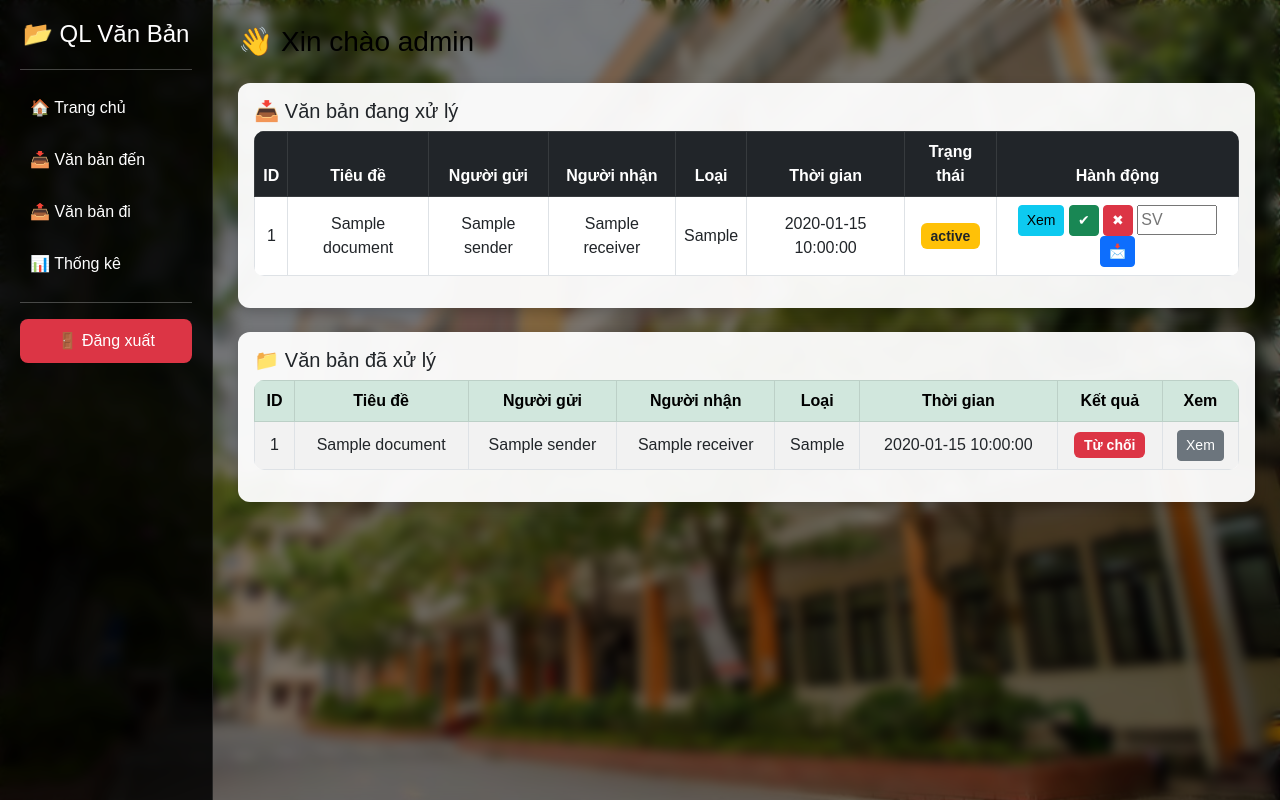
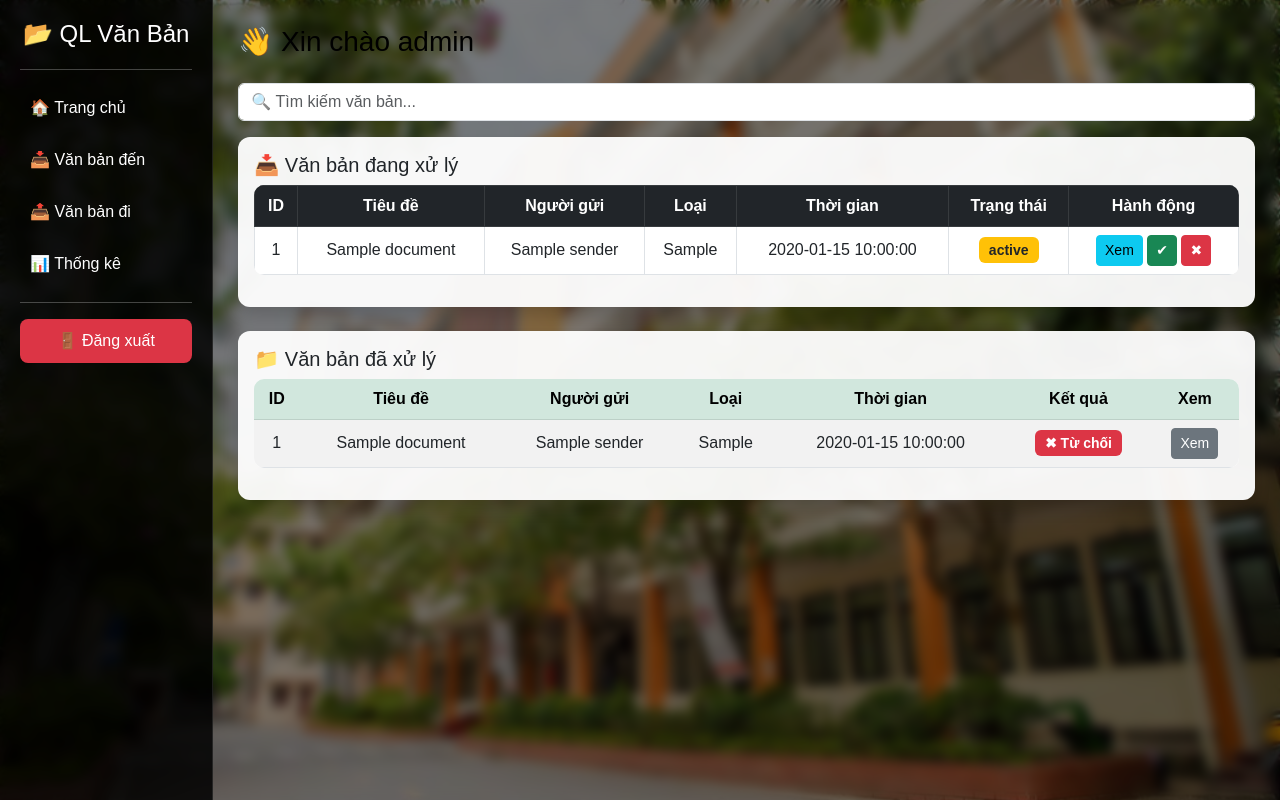
Before and after one commit to duykhanh0811/quanlyvanban, a Flask app: page /dashboard in a window 1280 px wide. Run offline with Flask 3, Linux system fonts and the light colour scheme; the visitor is signed in with stand-in values (Sample User, id 1); a database or web service that is not in the repository returns one stand-in record (values such as "Sample title"); some libraries are stand-ins or nearby versions.

Commit message:
Add files via upload

```diff
--- a/templates/dashboard.html
+++ b/templates/dashboard.html
@@ -1,83 +1,44 @@
 {% extends "base.html" %}
-
 {% block content %}
 
 <h3 class="mb-4">👋 Xin chào {{role}}</h3>
 
-<!-- ===== FORM SINH VIÊN ===== -->
+<!-- 🔎 SEARCH -->
+<form method="get" class="mb-3">
+    <input class="form-control" name="search" placeholder="🔍 Tìm kiếm văn bản...">
+</form>
+
+<!-- 📤 FORM GỬI (SINH VIÊN) -->
 {% if role == 'student' %}
-<div class="card p-3 mb-4">
+<div class="card p-3 mb-4 shadow">
     <h5>📤 Gửi văn bản</h5>
 
     <form action="/upload" method="post" enctype="multipart/form-data">
-        <div class="row">
-            <div class="col">
-                <input class="form-control" name="title" placeholder="Tiêu đề">
-            </div>
+        <input class="form-control mb-2" name="title" placeholder="Tiêu đề">
 
-            <div class="col">
-                <select class="form-control" name="doc_type">
+        <select class="form-control mb-2" name="doc_type">
             <option>Thông báo</option>
             <option>Nghị quyết</option>
             <option>Công văn</option>
         </select>
-            </div>
 
-            <div class="col">
-                <input class="form-control" type="file" name="file">
-            </div>
+        <input class="form-control mb-2" type="file" name="file">
 
-            <div class="col">
-                <button class="btn btn-primary">Gửi</button>
-            </div>
-        </div>
+        <button class="btn btn-primary w-100">Gửi</button>
     </form>
 </div>
 {% endif %}
 
-
-<!-- ===== FORM VĂN THƯ ===== -->
-{% if role == 'staff' %}
-<div class="card p-3 mb-4">
-    <h5>📤 Tạo văn bản gửi lãnh đạo</h5>
-
-    <form action="/staff_send" method="post" enctype="multipart/form-data">
-        <div class="row">
-            <div class="col">
-                <input class="form-control" name="title" placeholder="Tiêu đề">
-            </div>
-
-            <div class="col">
-                <select class="form-control" name="doc_type">
-                    <option>Thông báo</option>
-                    <option>Công văn</option>
-                </select>
-            </div>
-
-            <div class="col">
-                <input class="form-control" type="file" name="file">
-            </div>
-
-            <div class="col">
-                <button class="btn btn-primary">Gửi lên lãnh đạo</button>
-            </div>
-        </div>
-    </form>
-</div>
-{% endif %}
-
-
-<!-- ===== VĂN BẢN ĐANG XỬ LÝ ===== -->
-<div class="card p-3 mb-4">
+<!-- 📥 ĐANG XỬ LÝ -->
+<div class="card p-3 mb-4 shadow">
     <h5>📥 Văn bản đang xử lý</h5>
 
-    <table class="table table-bordered table-hover text-center">
+    <table class="table table-bordered table-hover text-center align-middle">
         <thead class="table-dark">
             <tr>
                 <th>ID</th>
                 <th>Tiêu đề</th>
                 <th>Người gửi</th>
-                <th>Người nhận</th>
                 <th>Loại</th>
                 <th>Thời gian</th>
                 <th>Trạng thái</th>
@@ -91,9 +52,9 @@
             <td>{{doc.id}}</td>
             <td>{{doc.title}}</td>
             <td>{{doc.sender}}</td>
-                <td>{{doc.receiver}}</td>
             <td>{{doc.doc_type}}</td>
             <td>{{doc.created_at}}</td>
+
             <td>
                 <span class="badge bg-warning text-dark">
                     {{doc.status}}
@@ -101,23 +62,16 @@
             </td>
 
             <td>
-                    <a class="btn btn-sm btn-info" href="/file/{{doc.filename}}">Xem</a>
+                <a class="btn btn-info btn-sm" href="/file/{{doc.filename}}">Xem</a>
 
-                    <!-- VĂN THƯ -->
                 {% if role == 'staff' %}
                 <a class="btn btn-success btn-sm" href="/staff_approve/{{doc.id}}">✔</a>
                 <a class="btn btn-warning btn-sm" href="/to_leader/{{doc.id}}">⬆</a>
                 {% endif %}
 
-                    <!-- ADMIN -->
                 {% if role == 'admin' %}
                 <a class="btn btn-success btn-sm" href="/approve/{{doc.id}}">✔</a>
                 <a class="btn btn-danger btn-sm" href="/reject/{{doc.id}}">✖</a>
-
-                    <form action="/send_to_student/{{doc.id}}" method="post" style="display:inline;">
-                        <input name="receiver" placeholder="SV" style="width:80px;">
-                        <button class="btn btn-primary btn-sm">📩</button>
-                    </form>
                 {% endif %}
             </td>
         </tr>
@@ -126,18 +80,16 @@
     </table>
 </div>
 
-
-<!-- ===== VĂN BẢN ĐÃ XỬ LÝ ===== -->
-<div class="card p-3">
+<!-- 📁 ĐÃ XỬ LÝ -->
+<div class="card p-3 shadow">
     <h5>📁 Văn bản đã xử lý</h5>
 
-    <table class="table table-bordered table-striped text-center">
+    <table class="table table-striped text-center">
         <thead class="table-success">
             <tr>
                 <th>ID</th>
                 <th>Tiêu đề</th>
                 <th>Người gửi</th>
-                <th>Người nhận</th>
                 <th>Loại</th>
                 <th>Thời gian</th>
                 <th>Kết quả</th>
@@ -151,15 +103,16 @@
             <td>{{doc.id}}</td>
             <td>{{doc.title}}</td>
             <td>{{doc.sender}}</td>
-                <td>{{doc.receiver}}</td>
             <td>{{doc.doc_type}}</td>
             <td>{{doc.created_at}}</td>
 
             <td>
                 {% if doc.status == 'Đã duyệt' %}
-                        <span class="badge bg-success">Đã duyệt</span>
+                    <span class="badge bg-success">✔ Đã duyệt</span>
+                {% elif doc.status == 'Đã duyệt (văn thư)' %}
+                    <span class="badge bg-primary">✔ Văn thư duyệt</span>
                 {% else %}
-                        <span class="badge bg-danger">Từ chối</span>
+                    <span class="badge bg-danger">✖ Từ chối</span>
                 {% endif %}
             </td>
 
```
Also changed, not shown: templates/login.html (+18 -19 lines). Lines whose indentation alone changed are shown as unchanged.
